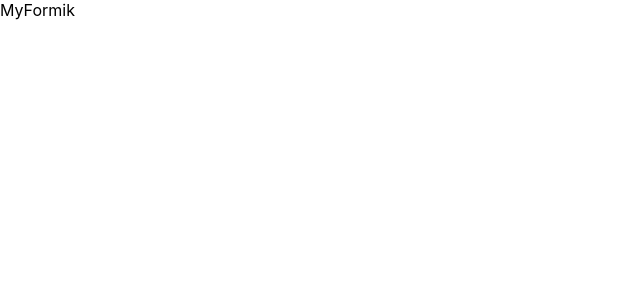
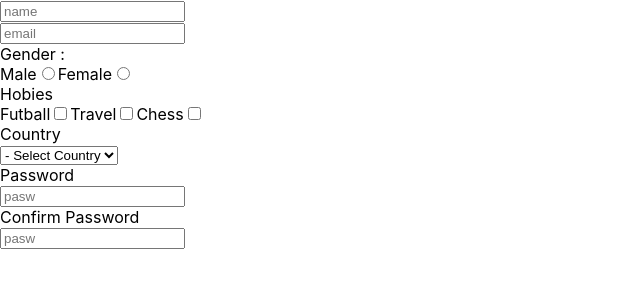
Before and after one commit to Hpekkaya/reactclass1, a React (Create React App) app: page / in a window 1280 px wide. Shown: the top 300 px of the page, without its empty margins (0-640 px from the left). Built offline with nearby package versions, Linux system fonts and the light colour scheme.

Commit message:
Form contents produced

```diff
--- a/src/08-Forms/FormikYup/MyFormik.js
+++ b/src/08-Forms/FormikYup/MyFormik.js
@@ -1,8 +1,56 @@
 import React from 'react'
+import { useFormik } from 'formik'
 
 const MyFormik = () => {
+    const {handleSubmit,handleChange,handleBlur,handleReset, errors,touched} = useFormik({
+        initialValues : {
+            name :"",
+            email:"",
+            gender:"",
+            hobies:[],
+            country:"",
+            password:"",
+            confirmPassword:""
+        },
+        onSubmit:(values,bag)=>{
+            // console.log(values),
+            // bag.resetForm()
+        }
+    })
   return (
-    <div>MyFormik</div>
+    <div>
+        <form onSubmit={handleSubmit}>
+            <input type='text' name='name' placeholder='name' onChange={handleChange} onBlur={handleBlur}/> <br></br>
+            <input type='text' name='email' placeholder='email' onChange={handleChange} onBlur={handleBlur}/> <br></br>
+
+            <label>Gender :</label><br></br>
+            <label>Male</label>
+            <input type='radio' name='gender' value='Male' onChange={handleChange}/>
+            <label>Female</label>
+            <input type='radio' name='gender' value='Female' onChange={handleChange}/> <br></br>
+
+            <label>Hobies</label><br></br>
+            <label>Futball</label>
+            <input type='checkbox' name='hobies' value='Football' onChange={handleChange}/>
+            <label>Travel</label>
+            <input type='checkbox' name='hobies' value='Travel' onChange={handleChange}/>
+            <label>Chess</label>
+            <input type='checkbox' name='hobies' value='Chess' onChange={handleChange}/> <br></br>
+
+            <label>Country</label><br></br>
+            <select name='country' onChange={handleChange}>
+                <option value="" >- Select Country</option>
+                <option value="tr" >Turkey</option>
+                <option value="USA" >USA</option>
+                <option value="Eng" >England</option>
+            </select> <br></br>
+            <label>Password</label><br></br>
+            <input type='password' name='password' placeholder='pasw' onChange={handleChange} onBlur={handleBlur}/> <br></br>
+            <label>Confirm Password</label><br></br>
+            <input type='password' name='confirmPassword' placeholder='pasw' onChange={handleChange} onBlur={handleBlur}/> <br></br>
+
+        </form>
+    </div>
   )
 }
 
```
